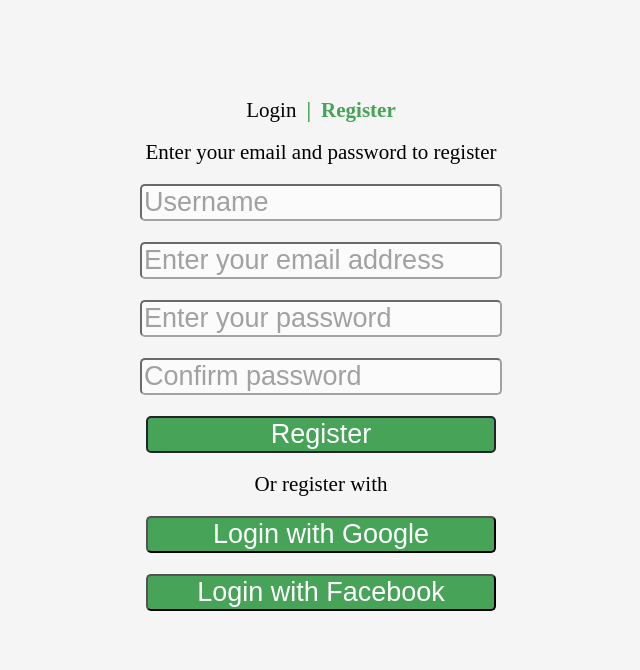
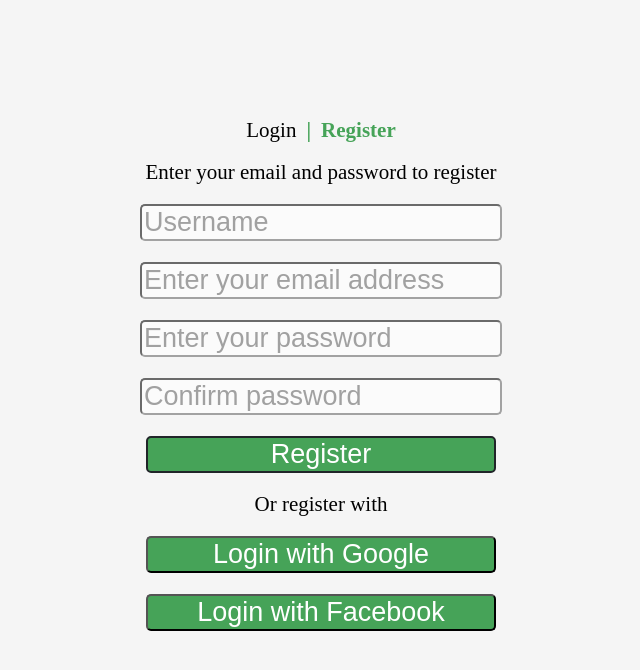
Before and after one commit to kuzivvlad/GREENSHOP, a plain HTML site: page index.html in a window 1280 px wide. Shown: the whole page, without its empty margins (319-959 px from the left). Drawn offline with Linux system fonts and the light colour scheme.

Commit message:
margin-top

```diff
--- a/style/index.css
+++ b/style/index.css
@@ -24,7 +24,7 @@
     display: block;
 }
 body {
-    margin-top: min(100px);
+    margin-top: min(120px);
     line-height: 1;
 }
 ol, ul {
```
